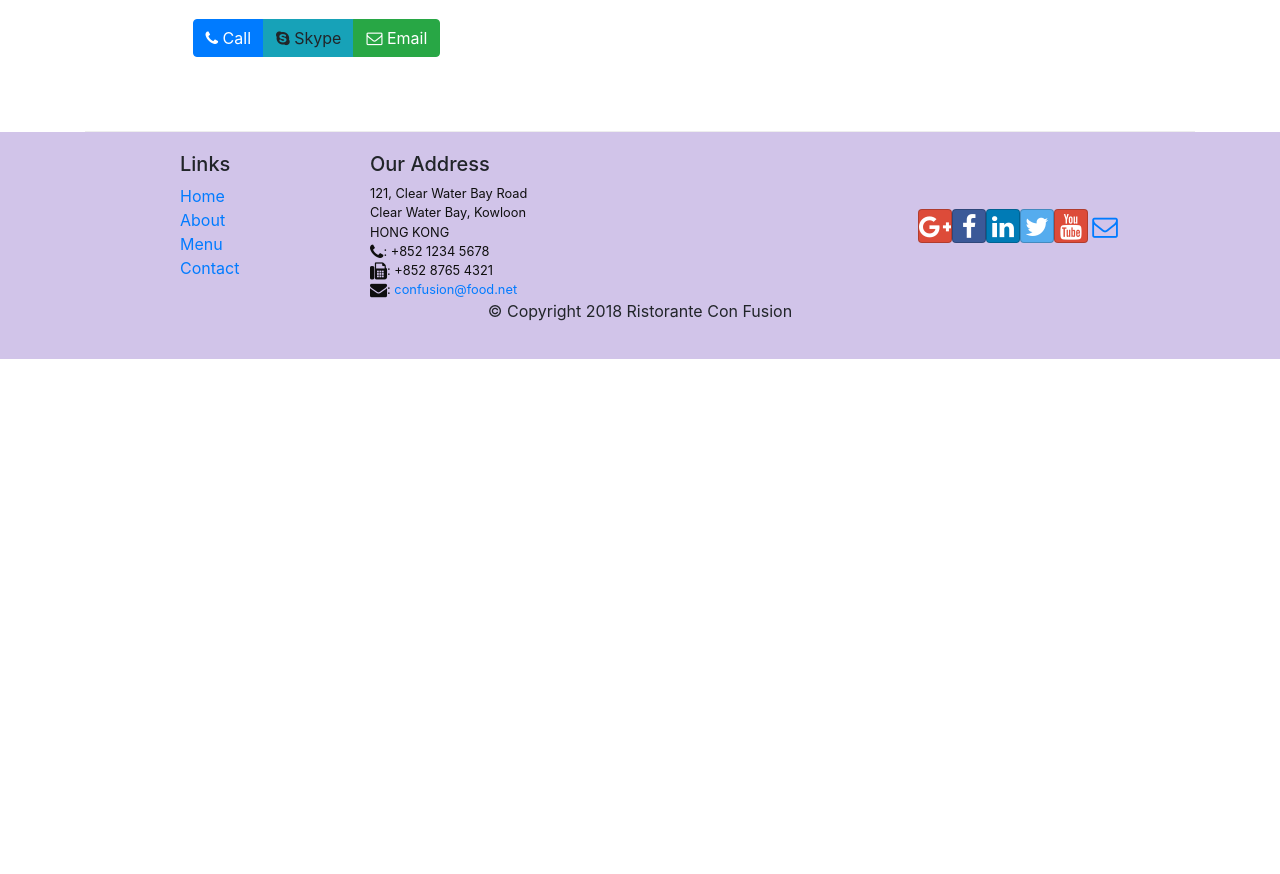
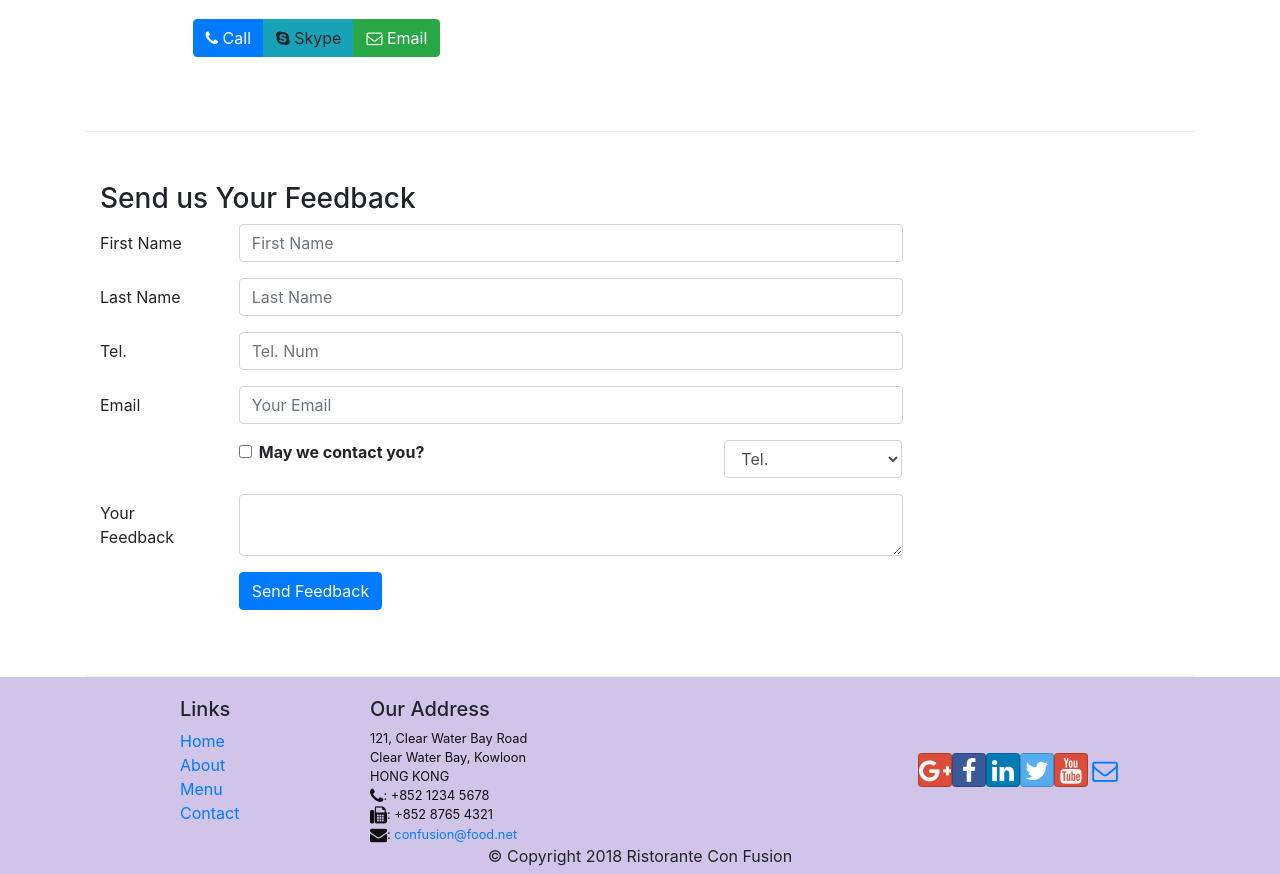
Before and after one commit to Binhbong37/LAB, a React (Create React App) app: page /contactus in a window 1280 px wide. Shown: the part 740-1614 px from the top of the page. Before the commit the page ends 1099 px from the top, so only its background shows below. Built offline with nearby package versions, Linux system fonts and the light colour scheme.

Commit message:
Add form controlled to file Contact

```diff
--- a/src/Components/ContactComponent.js
+++ b/src/Components/ContactComponent.js
@@ -1,8 +1,37 @@
-import React from 'react';
-import { Breadcrumb, BreadcrumbItem } from "reactstrap";
+import React, { Component } from 'react';
+import { Breadcrumb, BreadcrumbItem, Button, Form, FormGroup, Label, Input, Col } from "reactstrap";
 import { Link } from "react-router-dom"
 
-function Contact(props) {
+class Contact extends Component {
+    constructor(props){
+        super(props)
+
+        this.state = {
+            firstname:'',
+            lastname:'',
+            telnum:'',
+            email:'',
+            agree: false,
+            contactType:"Tel.",
+            message: ''
+        }
+    }
+    // CHANGE VALUE FORM
+
+    handleInputChange = (e) => {
+        let target = e.target;
+        let name = target.name;
+        let value = target.type === 'checkbox' ? target.type : target.value
+        this.setState({
+            [name]: value
+        })
+    }
+    // SUBMIT FORM
+    handleSubmit = (e) => {
+        e.preventDefault();
+        alert(JSON.stringify(this.state) )
+    }
+    render() {
         return(
             <div className="container">
                        <div className="row">
@@ -41,8 +70,78 @@ function Contact(props) {
                         </div>
                     </div>
                 </div>
+                <div className="row row-content">
+                    <div className="col-12">
+                        <h3>Send us Your Feedback</h3>
+                    </div>
+                    <div className="col-12 col-md-9">
+                        <Form onSubmit={this.handleSubmit}>
+                            <FormGroup row>
+                                <Label htmlFor="firstname" md={2}>First Name</Label>
+                                <Col md={10}>
+                                    <Input type="text" id="firstname" className="form-control" name="firstname"
+                                    placeholder="First Name" value={this.state.firstname}
+                                    onChange={this.handleInputChange}/>
+                                </Col>
+                            </FormGroup>
+                            <FormGroup row>
+                                <Label htmlFor="lastname" md={2}>Last Name</Label>
+                                <Col md={10}>
+                                    <Input type="text" id="lastname" className="form-control" name="lastname"
+                                    placeholder="Last Name" value={this.state.lastname} onChange={this.handleInputChange}/>
+                                </Col>
+                            </FormGroup>
+                            <FormGroup row>
+                                <Label htmlFor="tel" md={2}>Tel.</Label>
+                                <Col md={10}>
+                                    <Input type="text" id="tel" className="form-control" name="telnum"
+                                    placeholder="Tel. Num" value={this.state.telnum} onChange={this.handleInputChange}/>
+                                </Col>
+                            </FormGroup>
+                            <FormGroup row>
+                                <Label htmlFor="email" md={2}>Email</Label>
+                                <Col md={10}>
+                                    <Input type="text" id="email" className="form-control" name="email"
+                                    placeholder="Your Email" value={this.state.email} onChange={this.handleInputChange}/>
+                                </Col>
+                            </FormGroup>
+                            <FormGroup row>
+                                <Col md={{size: 6, offset:2}}>
+                                    <FormGroup check>
+                                        <Label check>
+                                            <Input type="checkbox" name="agree" checked={this.state.agree}
+                                            onChange={this.handleInputChange}/>{' '}
+                                            <strong>May we contact you?</strong>
+                                        </Label>
+                                    </FormGroup>
+                                </Col>
+                                <Col md={{size: 3, offset:1}}>
+                                    <Input type="select" name="contactType" value={this.state.contactType}
+                                    onChange={this.handleInputChange}>
+                                        <option>Tel.</option>
+                                        <option>Email</option>
+                                    </Input>
+                                </Col>
+                            </FormGroup>
+                            <FormGroup row>
+                                <Label htmlFor="message" md={2}>Your Feedback</Label>
+                                <Col md={10}>
+                                    <Input type="textarea" id="message" name="message" row="12"
+                                    value={this.state.message} onChange={this.handleInputChange}/>
+                                </Col>
+                            </FormGroup>
+                            <FormGroup row>
+                                <Col md={{size:10, offset:2}}>
+                                    <Button type="submit" color="primary">Send Feedback</Button>
+                                </Col>
+                            </FormGroup>
+                        </Form>
+                    </div>
+                </div>
             </div>
         );
+
+    }
 }
 
 export default Contact;
```
Lines whose indentation alone changed are shown as unchanged.
